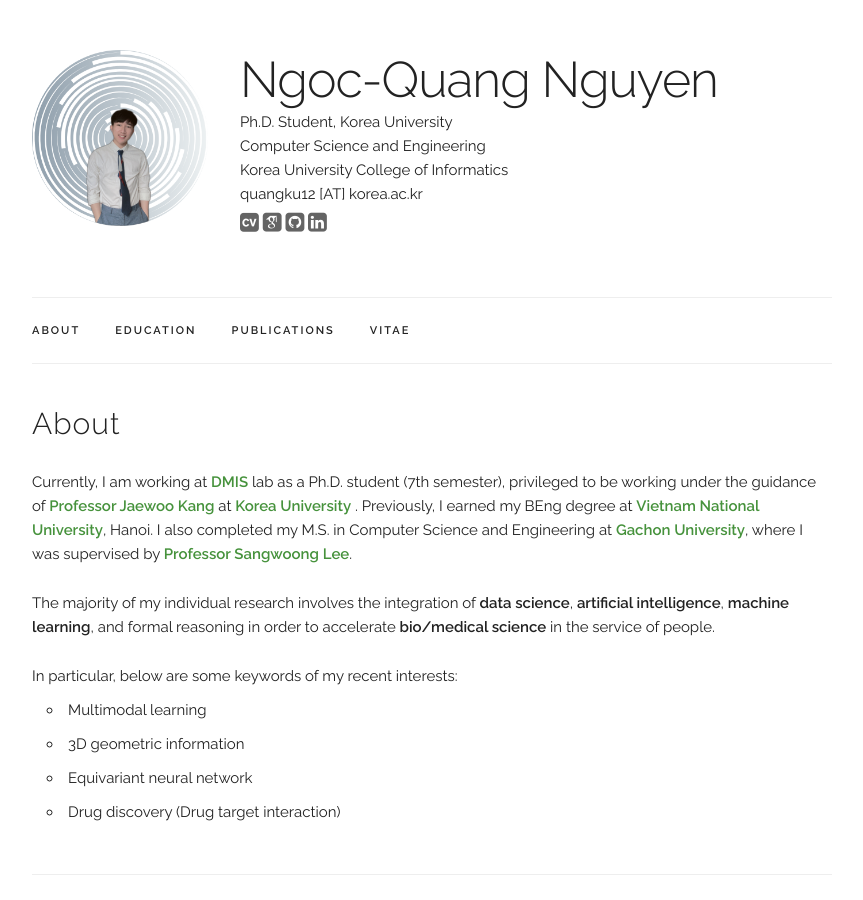
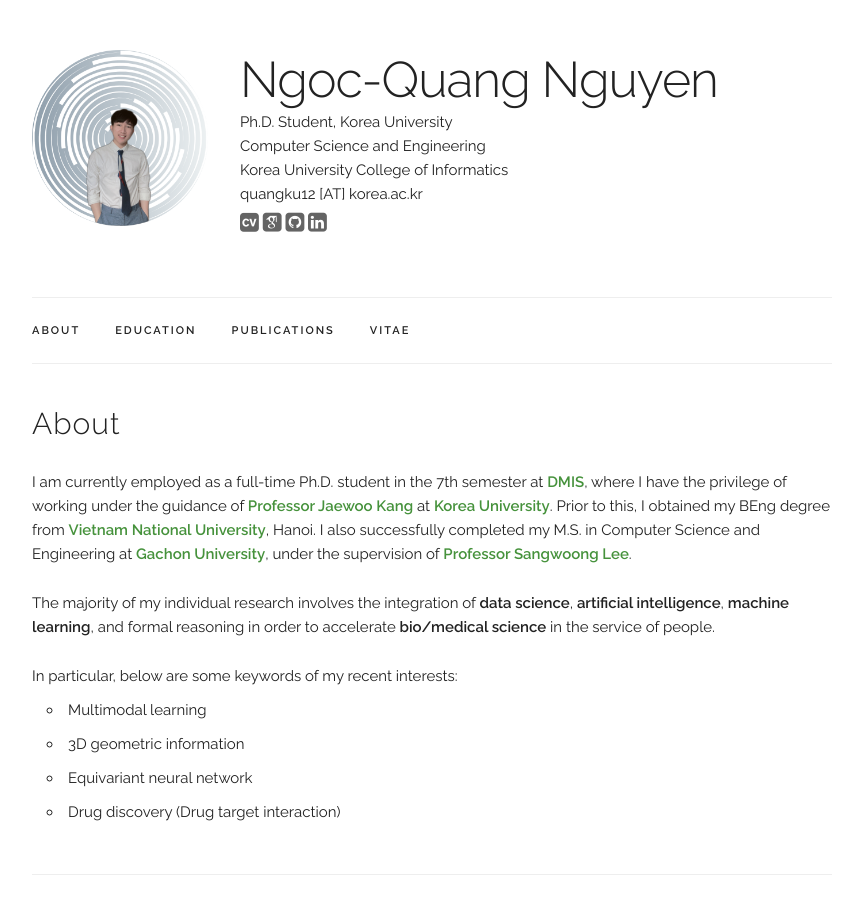
Before and after one commit to quangnguyenbn99/quangnguyenbn99.github.io, a Jekyll site: the page built from index.html, in a window 1280 px wide and 900 px high. Shown: the whole window, without its empty margins (208-1071 px from the left). Built offline with Jekyll 4.4.1, drawn with Linux system fonts in a browser that asks for light colours; some web fonts are replaced.

Commit message:
Update index.html

```diff
--- a/index.html
+++ b/index.html
@@ -6,9 +6,9 @@ layout: default
   <h4>About</h4>
   <p>
     <p>
-      Currently, I am working at <a href="https://dmis.korea.ac.kr/">DMIS</a>  lab as a Ph.D. student (7th semester), privileged to be working under the guidance of <a href="https://www.linkedin.com/in/jaewoo-kang-0683a3/">Professor Jaewoo Kang</a> at <a href="https://info.korea.edu/en_info/index.do">Korea University</a> .
+      I am currently employed as a full-time Ph.D. student in the 7th semester at <a href="https://dmis.korea.ac.kr/">DMIS</a>, where I have the privilege of working under the guidance of <a href="https://www.linkedin.com/in/jaewoo-kang-0683a3/">Professor Jaewoo Kang</a> at <a href="https://info.korea.edu/en_info/index.do">Korea University</a>.
 
-      Previously, I earned my BEng degree at <a href="https://uet.vnu.edu.vn/en/">Vietnam National University</a>, Hanoi. I also completed my M.S. in Computer Science and Engineering at <a href="https://www.gachon.ac.kr/kor/index.do">Gachon University</a>, where I was supervised by <a href="{https://www.linkedin.com/in/sang-woong-lee/">Professor Sangwoong Lee</a>.
+      Prior to this, I obtained my BEng degree from <a href="https://uet.vnu.edu.vn/en/">Vietnam National University</a>, Hanoi. I also successfully completed my M.S. in Computer Science and Engineering at <a href="https://www.gachon.ac.kr/kor/index.do">Gachon University</a>, under the supervision of <a href="{https://www.linkedin.com/in/sang-woong-lee/">Professor Sangwoong Lee</a>.
     </p>
     <p>
       The majority of my individual research involves the integration of <b>data science</b>, <b>artificial intelligence</b>, <b>machine learning</b>, and formal reasoning in order to accelerate <b>bio/medical science</b> in the service of people.
```
